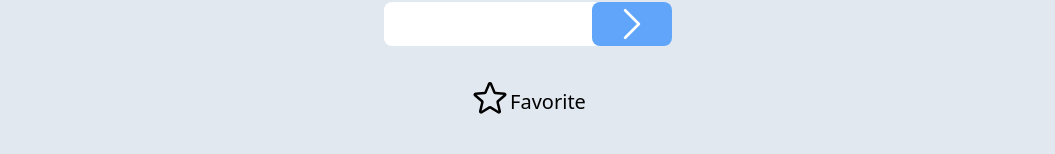
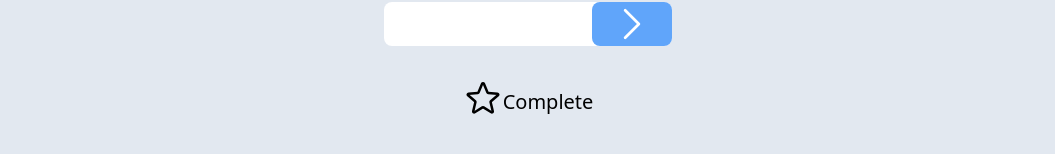
Before and after one commit to EduardoPbs/To-do-List, a React (Create React App) app: page / in a window 1280 px wide. Shown: the part 146-300 px from the top of the page, without its empty margins (112-1167 px from the left). Built offline with nearby package versions, Linux system fonts and the light colour scheme.

Commit message:
Atualizando titulo

```diff
--- a/src/Components/List/index.jsx
+++ b/src/Components/List/index.jsx
@@ -29,11 +29,11 @@ const List = () => {
             {favList ?
                 <div className='flex items-center interactive-button'>
                     <StarIcon className='w-10 h-10 mb-2 text-yellow-500 '/>
-                    <span className="font-medium text-xl ">Favorites</span>
+                    <span className="font-medium text-xl ">Complete</span>
                 </div>
                 : <div className="flex items-center interactive-button">
                     <FillStarIcon className='w-10 h-10 mb-2 '/>
-                    <span className="font-medium text-xl">Favorite</span>
+                    <span className="font-medium text-xl">Complete</span>
                 </div>
             }
         </div>
```
